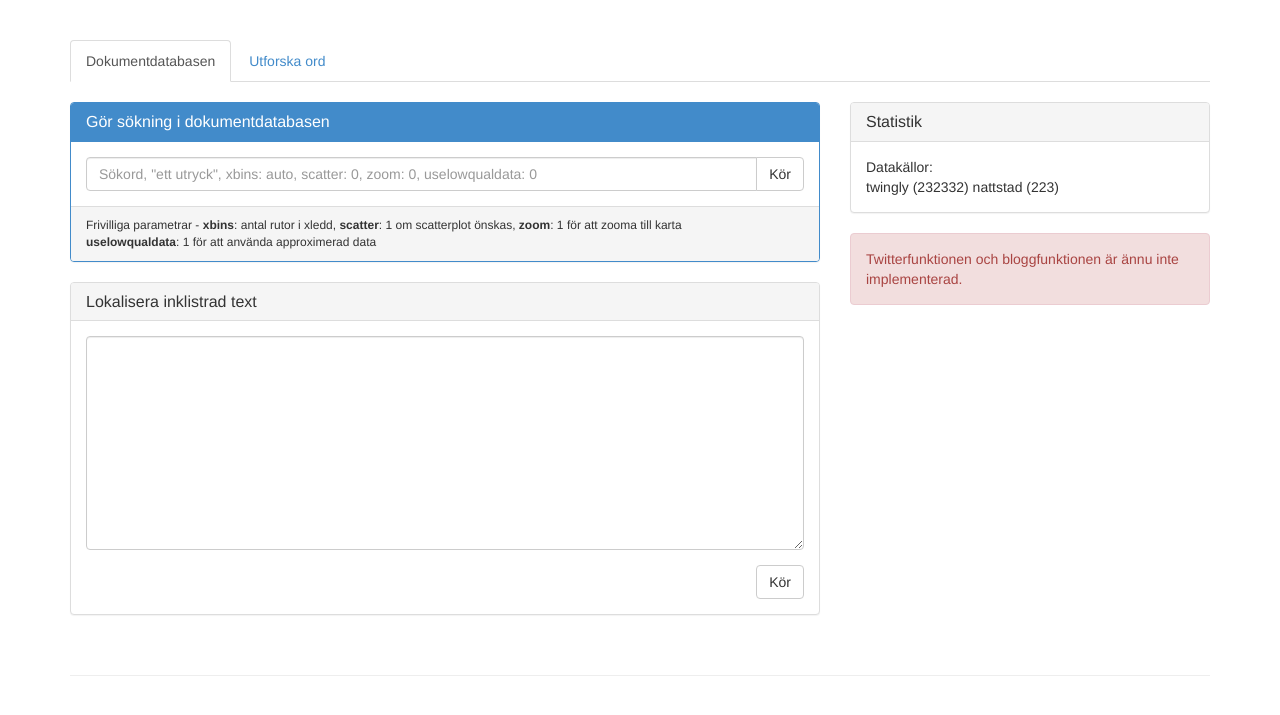
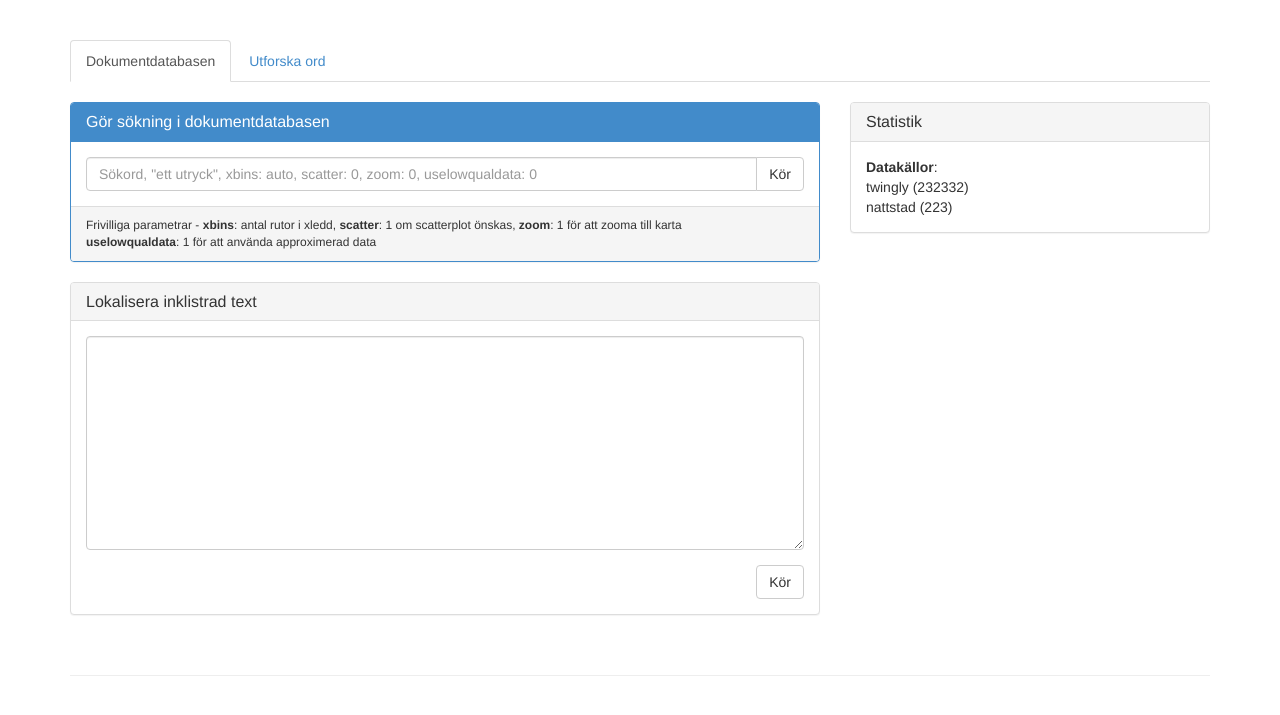
Before and after one commit to maxberggren/sinus, a Flask app: page /sinus in a window 1280 px wide. Shown: the top 715 px of the page. Run offline with Flask 2, Linux system fonts and the light colour scheme; parts of the project's set-up code (start-up, migrations or seed data) failed here and were passed over.

Commit message:
annotating my code

```diff
--- a/flaskapp/templates/index.html
+++ b/flaskapp/templates/index.html
@@ -195,14 +195,12 @@
 		  </div>
 		  <div class="panel-body">
 
-			Datakällor: <br />
-			twingly (232332)
+			<b>Datakällor</b>: <br />
+			twingly (232332) <br />
 			nattstad (223)
 
 		  </div>
 		</div>
-
-		<div class="alert alert-danger">Twitterfunktionen och bloggfunktionen är ännu inte implementerad.</div>
 
         </div>
       </div>
```
